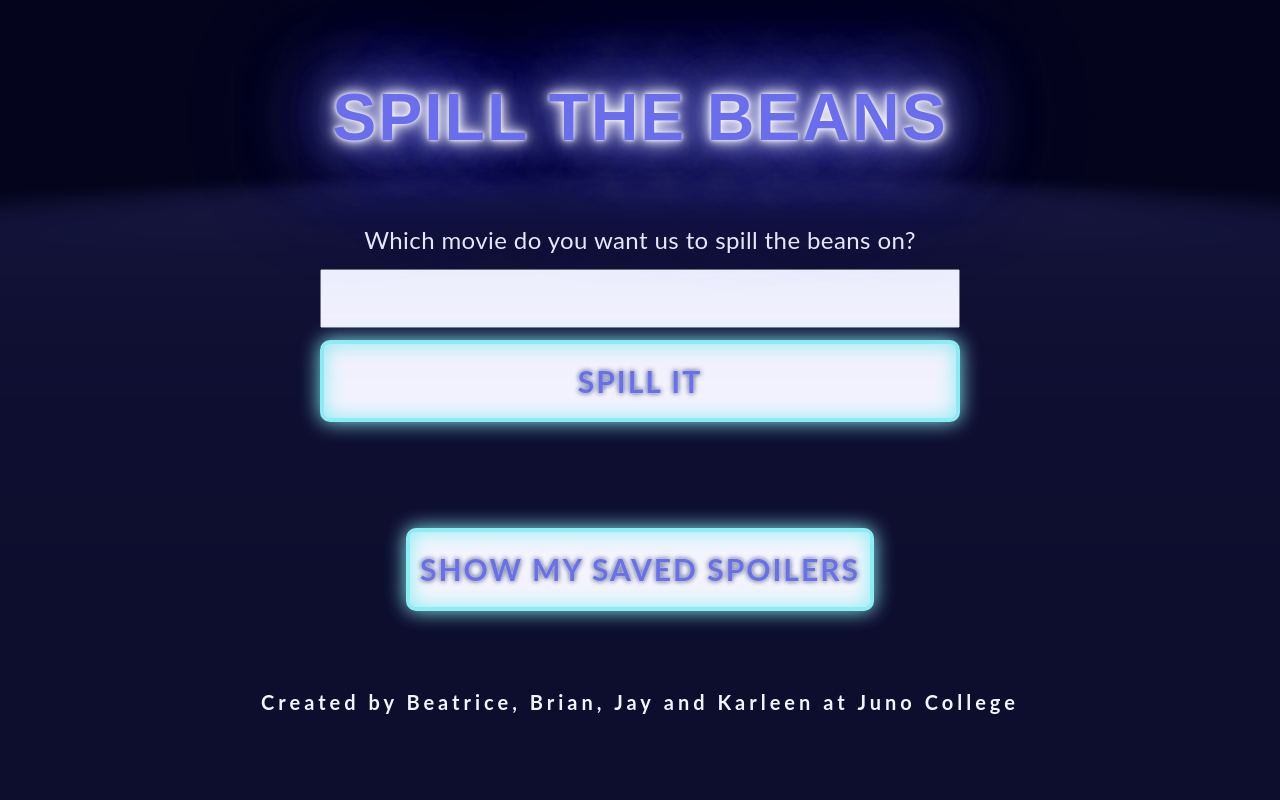
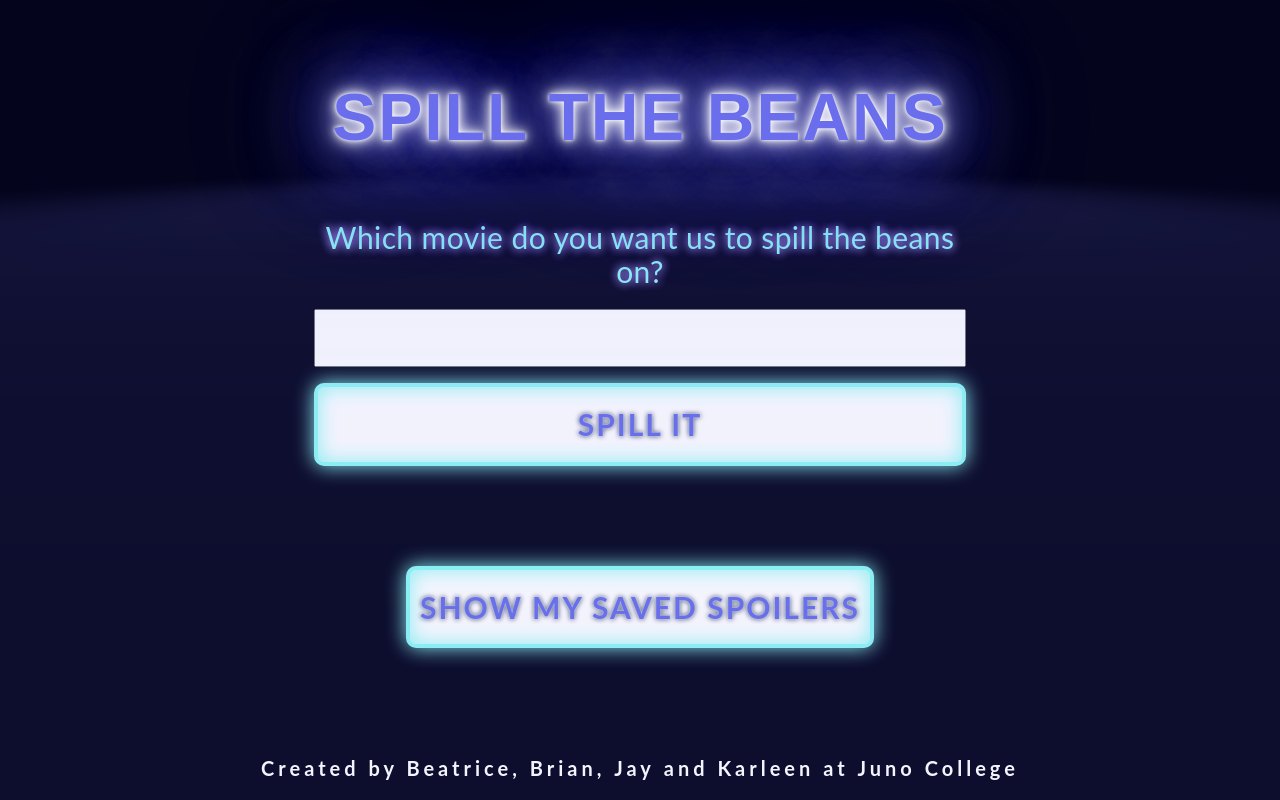
Before and after one commit to spill-the-beans/spill-the-beans, a React (Create React App) app: page / in a window 1280 px wide. Shown: the top 800 px of the page. Built offline with nearby package versions, Linux system fonts and the light colour scheme.

Commit message:
modified and tidy up some styling and added handleClick fxn to reset movielist upon clicking

```diff
--- a/src/App.css
+++ b/src/App.css
@@ -25,6 +25,32 @@ html {
     font-size: 1rem;
     letter-spacing: 0.02rem;
     color: #ffffff;
+}
+
+/* Base set-up */
+
+.wrapper {
+    max-width: 1200px;
+    margin: 0 auto;
+    width: 85%;
+    min-height: 100vh;
+    display: flex;
+    flex-direction: column;
+}
+
+main {
+    flex-grow: 1;
+}
+
+ul {
+    margin: 0;
+    padding: 0;
+    list-style: none;
+}
+
+img {
+    display: block;
+    object-fit: cover;
 }
 
 /* Header styles */
@@ -79,16 +105,18 @@ h1::before {
 
 h2 {
     font-size: 2rem;
-  margin-top: 3rem;
-  text-transform: uppercase;
-  color: #6b6eec;
+    /* margin-top: 3rem; */
+    /* text-transform: uppercase; */
+    color: #8ef9f4;
     text-shadow: 0 0 0.5rem rgb(162, 118, 250), 0 0 0.5rem #9495f5;
 }
 
-.wrapper {
-  max-width: 1200px;
-  width: 85%;
-  margin: 0 auto;
+.formFlex {
+    display: flex;
+    flex-direction: column;
+    justify-content: center;
+    align-items: center;
+    gap: 3rem;
 }
 
 form {
@@ -96,20 +124,17 @@ form {
     flex-direction: column;
     justify-content: center;
     width: 60%;
-}
-
-.formFlex {
-  display: flex;
-  justify-content: center;
+    gap: 0.8rem;
 }
 
 label, input, button {
     padding: 0.2rem;
-  margin: 0.3rem;
 }
 
 label {
-  font-size: 1.2rem;
+    font-size: 1.5rem;
+    color: #8ef9f4;
+    text-shadow: 0 0 0.5rem rgb(162, 118, 250), 0 0 0.5rem #9495f5;
 }
 
 input {
@@ -122,24 +147,21 @@ input {
 
 button {
     font-family: 'Lato', sans-serif;
+    font-size: 1.5rem;
+    font-weight: 700;
     text-transform: uppercase;
-  font-weight: 700;
     letter-spacing: 0.1rem;
-  font-size: 1.5rem;
-  padding: 0.5rem;
     border: 3px solid #141640;
     background-color: white;
     cursor: pointer;
-  color: #8ef9f4;
     color: #6b6eec;
-  margin-bottom: 5rem;
+    margin-bottom: 2rem;
     display: inline-block;
+    padding: 1rem 0.5rem;
     border: solid 4px #8ef9f4;
-  padding: 1rem 0.5rem;
     border-radius: 10px;
     text-shadow: 0 0 0.125rem rgb(217, 252, 244), 0 0 0.25rem #141640;
-  box-shadow: inset 0 0 1rem 0 #8ef9f4,
-  0 0 1rem 0 #8ef9f4;
+    box-shadow: inset 0 0 1rem 0 #8ef9f4, 0 0 1rem 0 #8ef9f4;
     position: relative;
     transition: 0.1s linear;
 }
@@ -168,27 +190,55 @@ button:focus::after {
     opacity: 1;
 }
 
-form a button {
-  width: 97%;
-}
-
 .buttonTwo {
     margin-bottom: 2rem;
 }
 
 /* Gifs display styles */
 
+ul {
+    display: flex;
+    flex-wrap: wrap;
+    gap: 0.8rem;
+}
+
 ul li {
-  list-style: none;
-  width: calc((100% / 3) - 0.2rem);
+    flex: 1 0 calc((100% / 3) - 1rem);
     padding: 1rem;
     border: solid 3px #6b6eec;
     box-shadow: inset 0 0 1rem 0 #6b6eec,
     0 0 1rem 0 #6b6eec;
     border-radius: 10px;
+}
+
+.gifsList li,
+.savedGifsContainer li {
     display: flex;
     flex-direction: column;
-  margin: 1rem 0.1rem;
+}
+
+.movieList {
+    justify-content: center;
+}
+
+.movieList :link {
+    text-decoration: none;
+}
+
+.movieList li:hover,
+.movieList li:focus {
+    border: #8ef9f4;
+    color: #8ef9f4;
+}
+
+.gifsList button {
+    margin-bottom: 1rem;
+}
+
+.gifContainer {
+    height: 300px;
+    width: 100%;
+    position: relative;
 }
 
 .gifContainer p {
@@ -202,24 +252,16 @@ ul li {
     cursor: pointer;
 }
 
-img {
+.gifContainer img {
     width: 100%;
-  object-fit: cover;
-  display: block;
     height: 100%;
     cursor: pointer;
     border-radius: 10px;
     transition: 0.3s ease-in-out;
 }
 
-.gifContainer {
-  height: 300px;
-  width: 100%;
-  position: relative;
-}
-
-img:hover,
-img:focus {
+.gifContainer img:hover,
+.gifContainer img:focus{
     -webkit-transform: scale(1.07);
     -moz-transform: scale(1.07);
     -o-transform: scale(1.07);
@@ -232,25 +274,18 @@ img:focus {
     opacity: 1;
 }
 
-ul {
-  display: flex;
-  flex-wrap: wrap;
-  padding-left: 0;
+.savedGifsContainer li {
+    max-width: calc((100% / 3) - 1rem);
+    height: 600px;
 }
 
-ul button {
-  margin-bottom: 0.5rem;
+.savedGifsContainer img {
+    width: 100%;
+    height: 100%;
+    border-radius: 10px;
 }
 
-.savedGifsContainer img:hover,
-.savedGifsContainer img:focus {
-  opacity: 1;
-  scale: 1;
-  cursor: default;
-}
-
-h4 {
-
+.savedGifsContainer h4 {
     margin-top: 0.5rem;
     display: block;
     padding: 0.8rem 0;
@@ -281,11 +316,10 @@ footer a:focus {
     color: #8ef9f4;
     scale: 1.06;
 }
+
 /* Media Queries to make de website responsive */
 
 @media(max-width: 768px) {
-
-
     ul {
         flex-direction: column;
     }
@@ -298,5 +332,4 @@ footer a:focus {
     html, body {
         overflow-x: hidden;
     }
-
 }
--- a/src/App.js
+++ b/src/App.js
@@ -44,10 +44,15 @@ function App() {
 
     // onClick event, which returns movie title and its id of selected movie and update states
     const handleSelect = (movieId, movieTitle) => {
-            setMovieId(movieId)
-            setMovieTitle(movieTitle)
-            // reset the state of movie list to an empty array
-            setMovieList([]);
+        setMovieId(movieId)
+        setMovieTitle(movieTitle)
+        // reset the state of movie list to an empty array
+        setMovieList([]);
+    }
+
+    // onClick event, reset the state of movie list to an empty array
+    const handleClick = () => {
+        setMovieList([]);
     }
 
 return (
@@ -55,7 +60,7 @@ return (
     <Header />
 
     <Routes>
-        <Route path="/" element={<Form handleInputChange={handleInputChange} handleSubmit={handleSubmit} userInput={userInput} handleSelect={handleSelect} movieList={movieList} />} />
+        <Route path="/" element={<Form handleInputChange={handleInputChange} handleSubmit={handleSubmit} userInput={userInput} handleSelect={handleSelect} movieList={movieList} handleClick={handleClick}/>} />
         <Route path="/gifsList" element={<MovieApi movieId={movieId} movieTitle={movieTitle} />} />
         <Route path="/saved" element={<SavedGifs />} />
         <Route path="*" element={<ErrorPage />} />
--- a/src/DisplayGifs.js
+++ b/src/DisplayGifs.js
@@ -37,16 +37,8 @@ const DisplayGifs = (props) => {
         <>
             {
                 // If searched keyword does NOT have any gifs, return following message
-                props.gifs.length === 0
+                props.gifs.length !== 0
                 ?
-                <li>
-                    {/* <button onClick={ () => handleSave(props.movieTitle, props.gifs[randomIndex].id, props.gifs[randomIndex].images.original.url, props.movieKeyword) }>Keep it!</button> */}
-                    <div className="gifContainer">
-                        <h4>No Images found</h4>
-                    </div>
-                    <h4>{props.movieKeyword}</h4>
-                </li>
-                :
                 <>
                     <li key={props.gifs[randomIndex].id}>
                         <button onClick={ () => handleSave(props.movieTitle, props.gifs[randomIndex].id, props.gifs[randomIndex].images.original.url, props.movieKeyword) }>Keep it!</button>
@@ -57,6 +49,7 @@ const DisplayGifs = (props) => {
                         <h4>{props.movieKeyword}</h4>
                     </li>
                 </>
+                : null
             }
         </>
     )
--- a/src/Form.js
+++ b/src/Form.js
@@ -16,10 +16,11 @@ const Form = (props) => {
                     />
                     <button>Spill it</button>
                 </form>
+
+                <Link to="/saved"><button onClick={()=>props.handleClick()}className="buttonTwo">Show my saved spoilers</button></Link>
             </div>
-            <Link to="/saved"><button className="buttonTwo">Show my saved spoilers</button></Link>
 
-            <ul>
+            <ul className='movieList'>
             {
                 props.movieList.map((movie) => {
                     return (
--- a/src/MovieApi.js
+++ b/src/MovieApi.js
@@ -34,8 +34,8 @@ const MovieApi = (props) => {
     }, [movieKeyword])
 
     return (
-        <>
-            <Link to="/"><button>Would you like to search another movie?</button></Link>
+        <main>
+            <Link to="/"><button className="buttonTwo">Would you like to search another movie?</button></Link>
             <Link to="/saved"><button className="buttonTwo">Show my saved spoilers</button></Link>
             {
                 // If selected movie does NOT have any keywords, return following message
@@ -49,7 +49,7 @@ const MovieApi = (props) => {
                 {/* pass randomly selected 3 keywords to GiphyApi component */}
                     <h2>{props.movieTitle}</h2>
                     <p>is about</p>
-                    <ul>
+                    <ul className="gifsList">
                     {
                         selectedKeyword.map((keyword) => {
                             return (
@@ -60,7 +60,7 @@ const MovieApi = (props) => {
                     </ul>
                 </>
             }
-        </>
+        </main>
     )
 }
 
--- a/src/SavedGifs.js
+++ b/src/SavedGifs.js
@@ -44,7 +44,7 @@ const SavedGifs = () => {
     }
 
     return (
-        <>
+        <main>
             <Link to="/"><button>Go BACK to HOMEPAGE</button></Link>
 
             <ul className="savedGifsContainer">
@@ -61,7 +61,7 @@ const SavedGifs = () => {
                     })
                 }
             </ul>
-        </>
+        </main>
     )
 }
 
```
Lines whose indentation alone changed are shown as unchanged.
